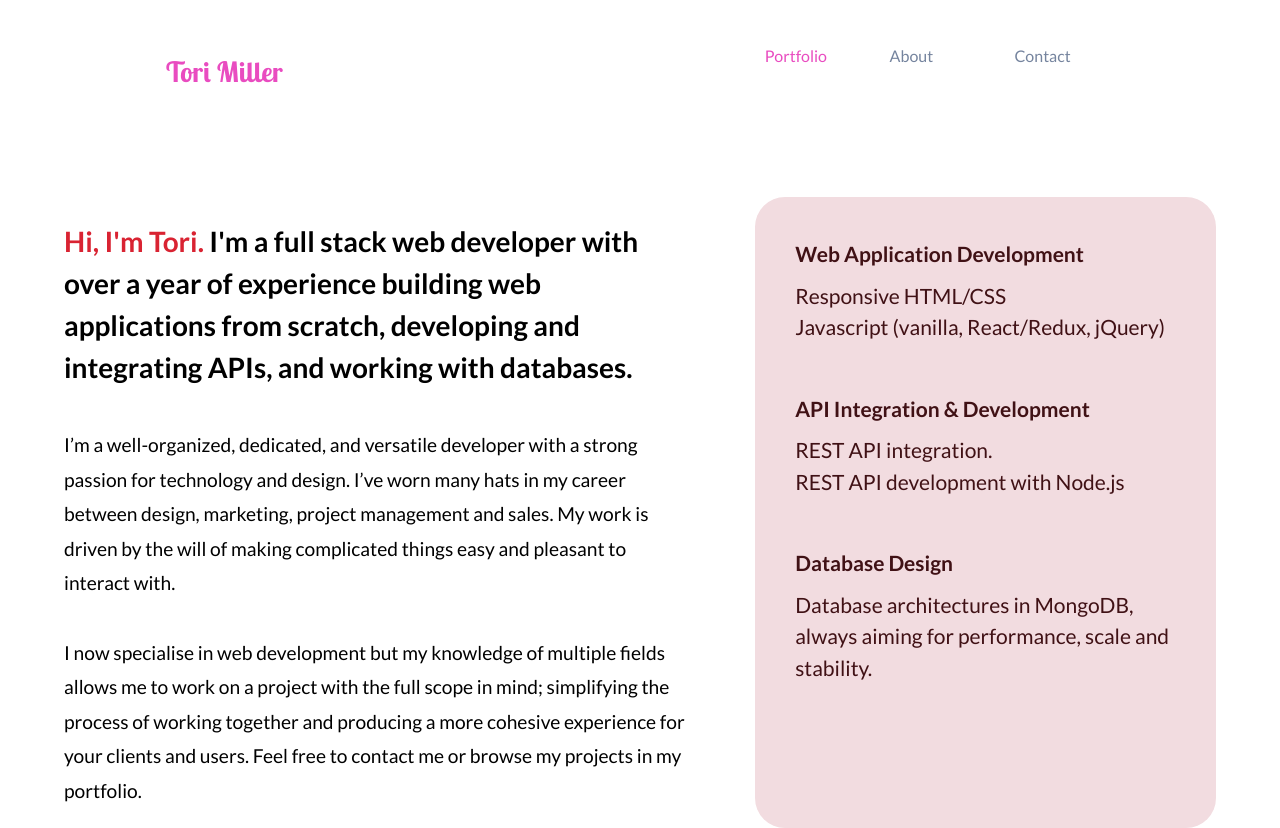
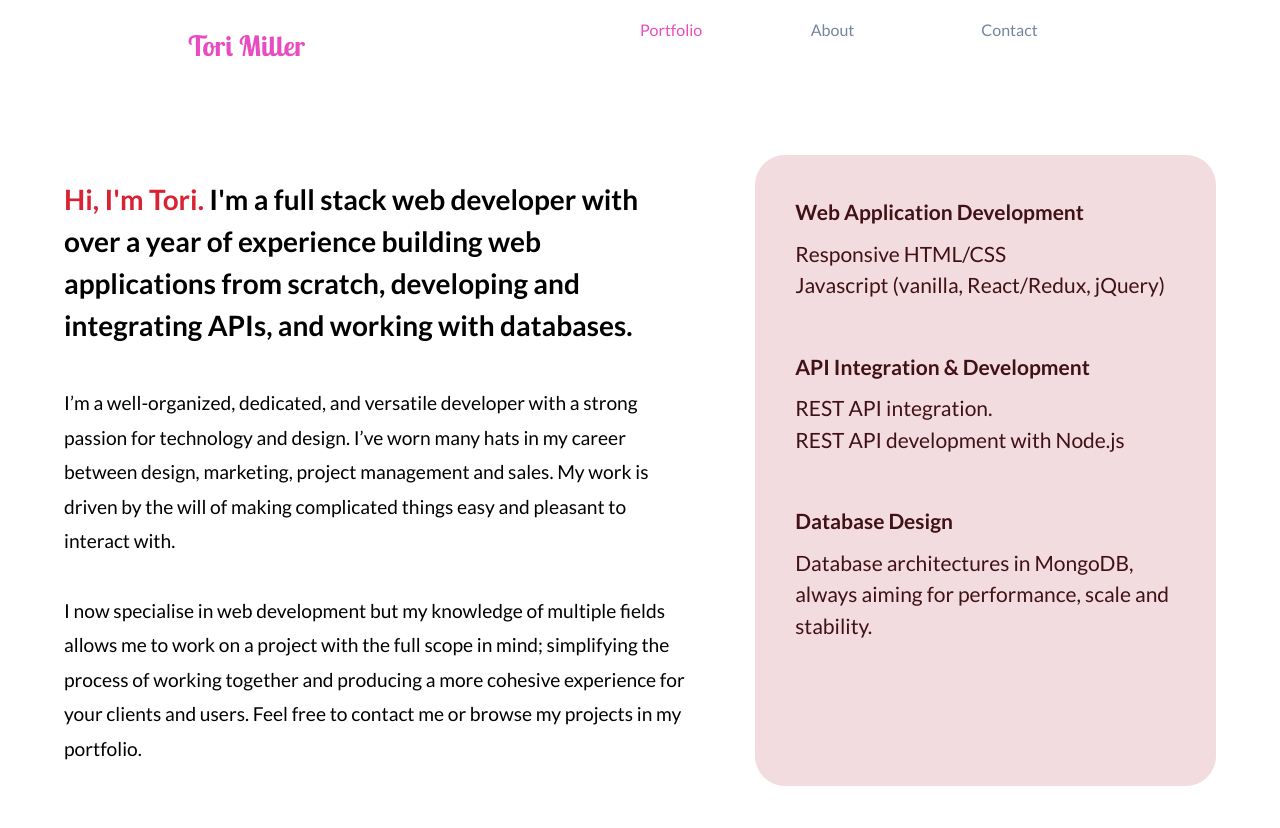
Before and after one commit to torimiller/portfolio, a React (Create React App) app in the folder client/: page / in a window 1280 px wide. Shown: the top 828 px of the page. Built offline with nearby package versions, Linux system fonts and the light colour scheme.

Commit message:
fixed nav links

```diff
--- a/client/src/App.css
+++ b/client/src/App.css
@@ -23,29 +23,21 @@ html, body {
 /* NAV */
 
 .nav-wrapper {
-  padding: 1em;
-  margin: 0px auto;
+  /* margin: 0px auto; */
   width: 100%;
   /* grid-template-columns: repeat(5, 1fr); */
   grid-column-start: 1;
   grid-column-end: 6;
   /* grid-row: 1; */
   display: grid;
-  grid-template-columns: repeat(10, 1fr);
+  grid-template-columns: 10% 20% 20% 20% 20% 10%;
   grid-row: 1;
   box-sizing: border-box;
 }
 
-.nav-embellishment {
-  width: 100%;
-  height: 10px;
-  color: #E7CF45;
-}
-
 .nav-h1 {
-  grid-column-start: 1;
-  grid-column-end: 5;
-  padding-left: 30%;
+  grid-column: 2;
+  padding-left: 60px;
   color: #E94CC0;
   font-family: 'Lobster Two', cursive;
   font-style: normal;
@@ -53,6 +45,12 @@ html, body {
   font-size: 1.75em;
 }
 
+.nav-links {
+  grid-column-start: 4;
+  grid-column-end: 6;
+  display: grid;
+  grid-template-columns: repeat(3, 1fr);
+}
 
 
 
@@ -65,15 +63,15 @@ html, body {
 }
 
 .nav-item-portfolio {
-  grid-column: 7;
+  grid-column: 1;
 }
 
 .nav-item-about {
-  grid-column: 8;
+  grid-column: 2;
 }
 
 .nav-item-contact {
-  grid-column: 9;
+  grid-column: 3;
 }
 
 .nav-link {
--- a/client/src/components/Nav/Navbar.js
+++ b/client/src/components/Nav/Navbar.js
@@ -44,8 +44,8 @@ class Navbar extends React.Component {
     render() {
         return (
             <nav className="nav-wrapper">
-                <div className="nav-embellishment"></div>
                 <h1 className="nav-h1">Tori Miller</h1>
+                <div className="nav-links">
                     <div className="nav-item nav-item-portfolio">
                         <Link to='/portfolio'
                             className="nav-link"
@@ -70,6 +70,7 @@ class Navbar extends React.Component {
                             Contact
                         </Link>
                     </div>
+                </div>
             </nav>
         )
     }
```
Lines whose indentation alone changed are shown as unchanged.
